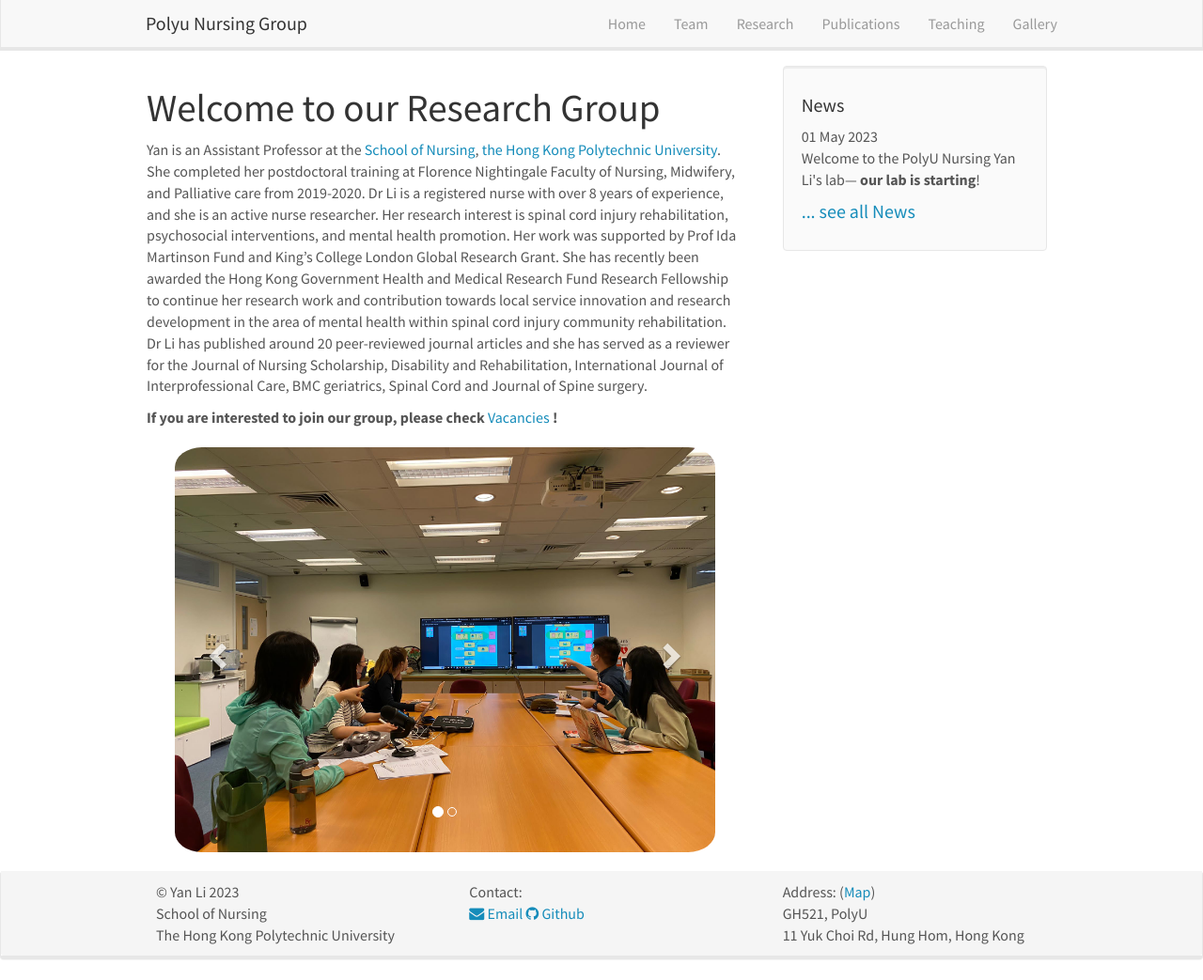
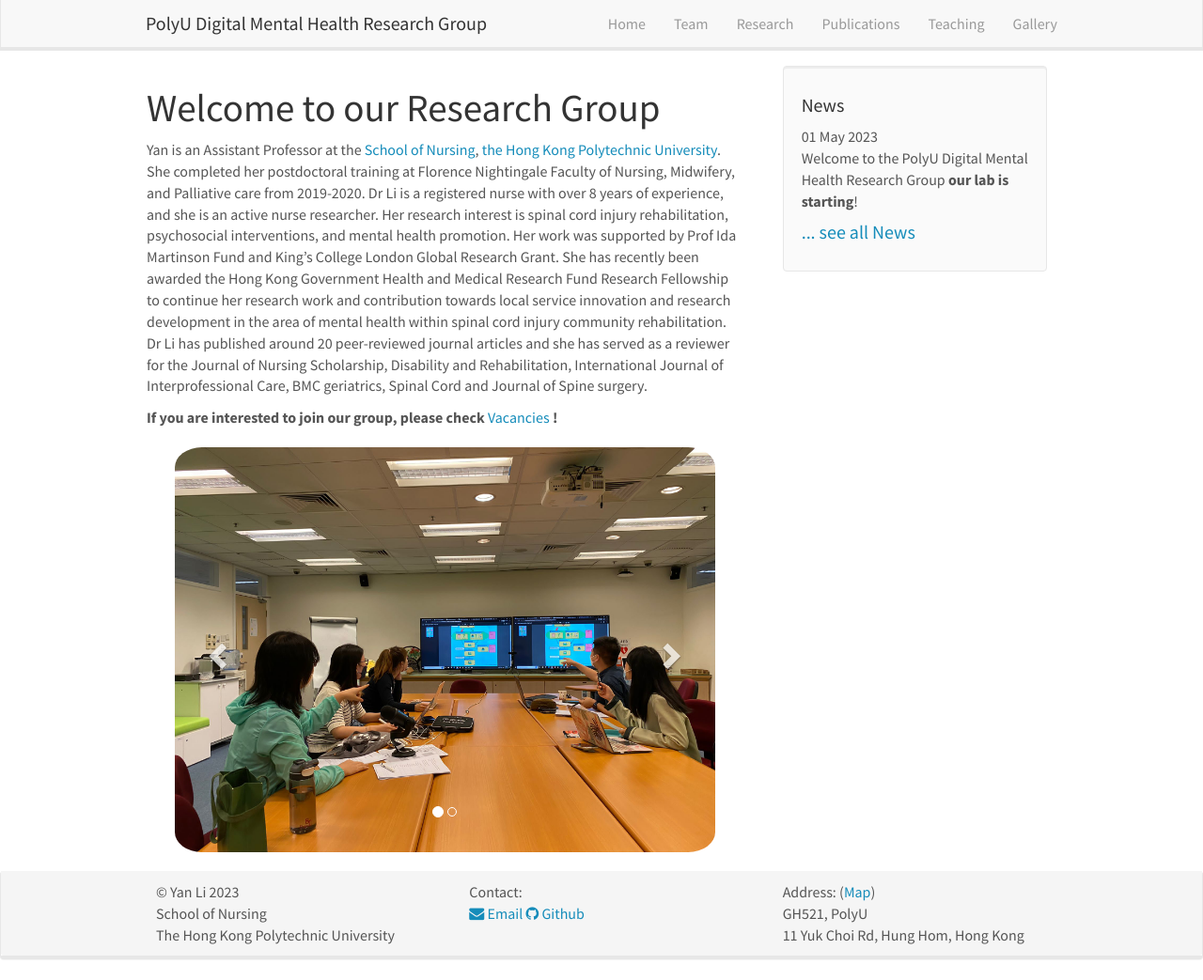
Before and after one commit to polyuly/SKYHMT.github.io, a Jekyll site: the page built from _pages/home.md, in a window 1280 px wide and 1043 px high. Shown: the whole window at 94% size. Built offline with Jekyll 4.4.1, drawn with Linux system fonts in a browser that asks for light colours; nearby versions of some CDN libraries.

Commit message:
revise name

```diff
--- a/_config.yml
+++ b/_config.yml
@@ -6,7 +6,7 @@
 # 'jekyll serve'. If you change this file, please restart the server process.
 
 # Site settings
-title: E-Nursing Group at PolyU
+title: Digital Mental Health Research Group at PolyU
 email: yan-nursing.li@polyu.edu.hk
 description: Website of Yan Li's Research Group
 baseurl: ""
--- a/_data/news.yml
+++ b/_data/news.yml
@@ -1,2 +1,2 @@
 - date: 01 May 2023
-  headline: Welcome to the PolyU Nursing Yan Li's lab— <b>our lab is starting</b>!
+  headline: Welcome to the PolyU Digital Mental Health Research Group <b>our lab is starting</b>!
--- a/_includes/header.html
+++ b/_includes/header.html
@@ -9,7 +9,7 @@
 				<span class="icon-bar"></span>
 			</button>
 
-			<a class="navbar-brand" href="{{ site.url }}{{ site.baseurl }}/">Polyu Nursing Group</a>
+			<a class="navbar-brand" href="{{ site.url }}{{ site.baseurl }}/">PolyU Digital Mental Health Research Group</a>
 		</div>
 		<div class="collapse navbar-collapse" id="navbar-collapse-1">
 			<ul class="nav navbar-nav navbar-right">
--- a/_pages/home.md
+++ b/_pages/home.md
@@ -1,7 +1,7 @@
 ---
-title: "E-Nursing Group at PolyU: - Home"
+title: "Digital Mental Health Research Group at PolyU: - Home"
 layout: homelay
-excerpt: "E-Nursing Group: at HK PolyU"
+excerpt: "Digital Mental Health Research Group at HK PolyU"
 sitemap: false
 permalink: /
 ---
```
